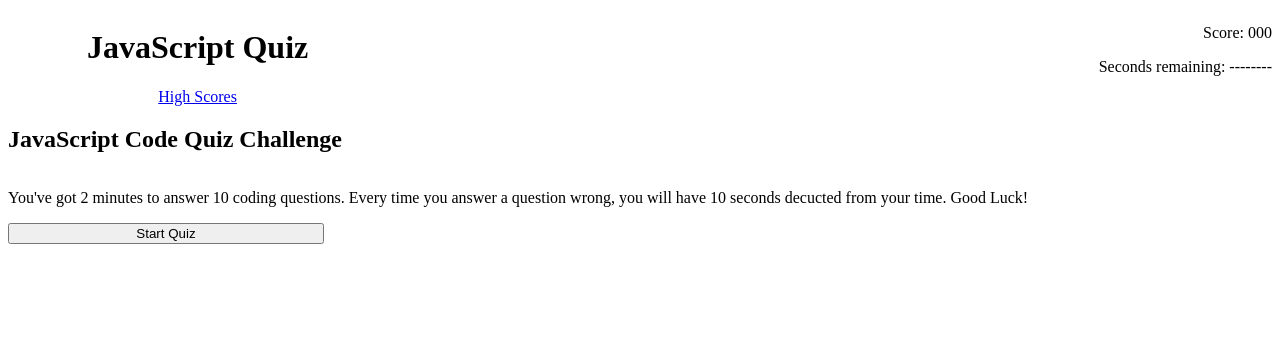
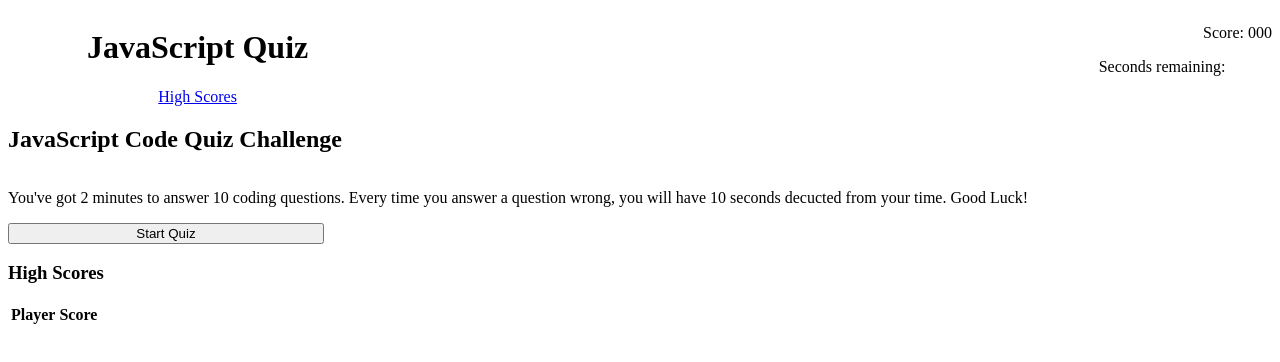
Before and after one commit to LivesInRoom29/Code_Quiz, a plain HTML site: page index.html in a window 1280 px wide. Drawn offline with Linux system fonts and the light colour scheme.

Commit message:
New functionality to store & retrieve high scores

```diff
--- a/Assets/quiz.css
+++ b/Assets/quiz.css
@@ -19,6 +19,10 @@
     text-align: right;
 }
 
+#countdown {
+    visibility: hidden;
+}
+
 
 div.get-started {
     display: flex;
@@ -31,7 +35,7 @@ div.get-started {
 }
 
 /* For the div with the questions and the result (correct or incorrect) - will start with display:none */
-div.questions, div.result-display {
+div.questions, div.result-display, .display-high-scores {
     display: none;
 }
 
--- a/Assets/quiz.js
+++ b/Assets/quiz.js
@@ -9,15 +9,29 @@ const answ2El = document.querySelector('#answer2');
 const answ3El = document.querySelector('#answer3');
 const answ4El = document.querySelector('#answer4');
 const resultEl = document.querySelector('div.result-display');
+const highScoresEl = document.querySelector('div.display-high-scores');
+//Table elements for high scores
+const name1El = document.querySelector('#name1');
+const score1El = document.querySelector('#score1');
+const name2El = document.querySelector('#name2');
+const score2El = document.querySelector('#score2');
+const name3El = document.querySelector('#name3');
+const score3El = document.querySelector('#score3');
+const name4El = document.querySelector('#name4');
+const score4El = document.querySelector('#score4');
+const name5El = document.querySelector('#name5');
+const score5El = document.querySelector('#score5');
+
+
 // An array of objects containing each questions along with all answer choices and the actual answer.
 const questions = [
     {
-        question: "question1?",
-        answer: "ANSWER3",
-        choices: ["answer1", "answer2", "ANSWER3", "answer4"]
+        question: "Variables are like the ____________ of programming.",
+        answer: "nouns",
+        choices: ["verbs", "adverbs", "nouns", "pronouns"]
     },
     {
-        question: "question2?",
+        question: "What are the three different types of modals you can use in ?",
         answer: "ANSWER1",
         choices: ["ANSWER1", "answer2", "answer3", "answer4"]
     },
@@ -65,6 +79,8 @@ const questions = [
 let index = 0; // The index for the questions array.
 let score = 0;
 let timeleft = 120;
+// High score object is equal to the object saved in local storage if it exists, otherwise it's an empty array.
+let highScore = JSON.parse(localStorage.getItem('highscoreKEY')) || [];
 
 // This function starts the quiz when the start button is clicked.
 function startQuiz() {
@@ -133,11 +149,48 @@ function checkAnswer(questIndex, answerIndex) {
         } else {
             endGame();
         }
-    }, 2000);
+    }, 500); // Change back to 2000
 }
 
 // need a function to end the game
 function endGame() {
+    // Add remaing time to score to get final score.
+    score += timeleft;
+    const initials = prompt('GAME OVER! Please enter your initals to save your score.');
+    storeHighScore(initials, score);
+    displayHighScores();
+}
+
+function storeHighScore(inits, score) {
+    highScore.push({score, inits});
+    console.log(highScore); // REMOVE LATER
+
+    // Need to sort the array so that the highest scores are first... Maybe do this to display them?
+
+    // Store high score locally
+    localStorage.setItem('highscoreKEY', JSON.stringify(highScore));
+    displayHighScores();
+}
+
+function displayHighScores() {
+    highScoresEl.style.display = "block";
+    let highScoresList = JSON.parse(localStorage.getItem('highscoreKEY'));
+    console.log(highScoresList);
+    console.log(highScoresList[1]);
+    console.log(highScoresList[2]);
+
+    // Table
+    name1El.textContent = highScoresList[0].inits;
+    score1El.textContent = highScoresList[0].score.toString();
+    name2El.textContent = highScoresList[1].inits;
+    score2El.textContent = highScoresList[1].score.toString();
+    name3El.textContent = highScoresList[2].inits;
+    score3El.textContent = highScoresList[2].score.toString();
+    name4El.textContent = highScoresList[3].inits;
+    score4El.textContent = highScoresList[3].score.toString();
+    name5El.textContent = highScoresList[4].inits;
+    score5El.textContent = highScoresList[4].score.toString();
+   // highScoresEl.style.display = "block";
 
 }
 
@@ -157,3 +210,5 @@ answ3El.addEventListener("click", function() {
 answ4El.addEventListener("click", function() {
     checkAnswer(index, 3);
 });
+
+displayHighScores();
--- a/index.html
+++ b/index.html
@@ -44,6 +44,37 @@
             <p></p>
         </div>
 
+        <div class="display-high-scores">
+            <h3>High Scores</h3>
+            <!-- Table to display high scores -->
+            <table class="high-scores-table">
+                <tr>
+                    <th>Player</th>
+                    <th>Score</th>
+                </tr>
+                <tr>
+                    <td id="name1"></td>
+                    <td id="score1"></td>
+                </tr>
+                <tr>
+                    <td id="name2"></td>
+                    <td id="score2"></td>
+                </tr>
+                <tr>
+                    <td id="name3"></td>
+                    <td id="score3"></td>
+                </tr>
+                <tr>
+                    <td id="name4"></td>
+                    <td id="score4"></td>
+                </tr>
+                <tr>
+                    <td id="name5"></td>
+                    <td id="score5"></td>
+                </tr>
+            </table>
+        </div>
+
 
         <script src="Assets/quiz.js"></script>
     </body>
```
